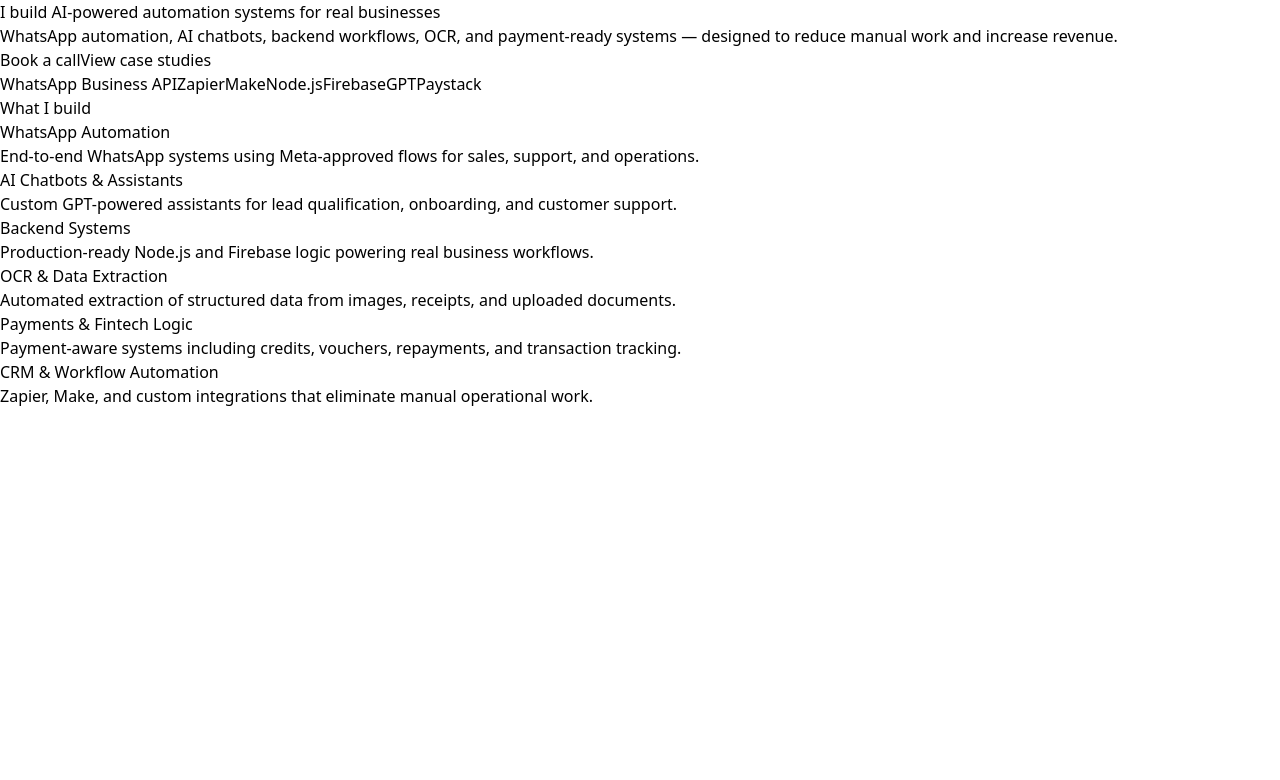
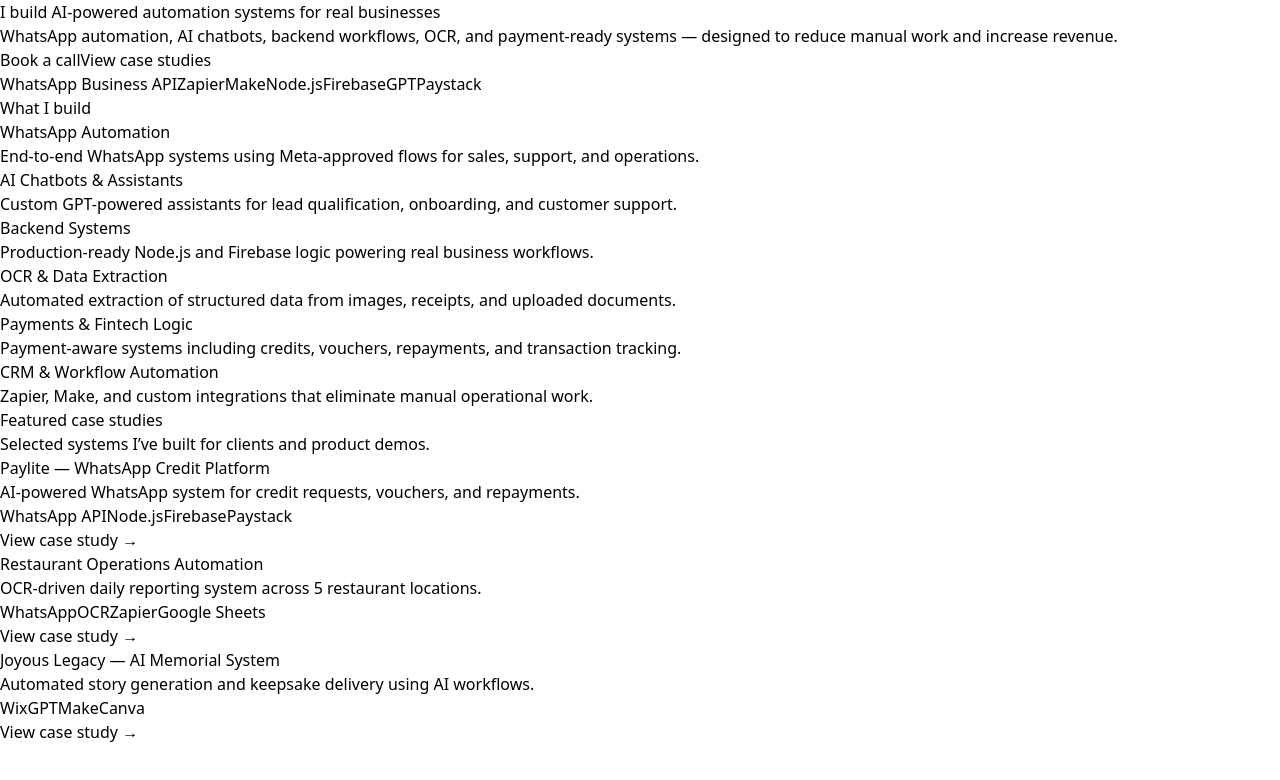
Before and after one commit to Limitlessnotions/portfolio, a Next.js app: page / in a window 1280 px wide. Shown: the top 780 px of the page. Built offline with nearby package versions, Linux system fonts and the light colour scheme.

Commit message:
Render featured case studies on homepage

```diff
--- a/src/app/page.tsx
+++ b/src/app/page.tsx
@@ -1,6 +1,7 @@
 import Hero from "../components/Hero";
 import ProofBar from "../components/ProofBar";
 import Capabilities from "../components/Capabilities";
+import CaseStudies from "../components/CaseStudies";
 
 export default function Home() {
   return (
@@ -8,6 +9,7 @@
       <Hero />
       <ProofBar />
       <Capabilities />
+      <CaseStudies />
     </main>
   );
 }
```
